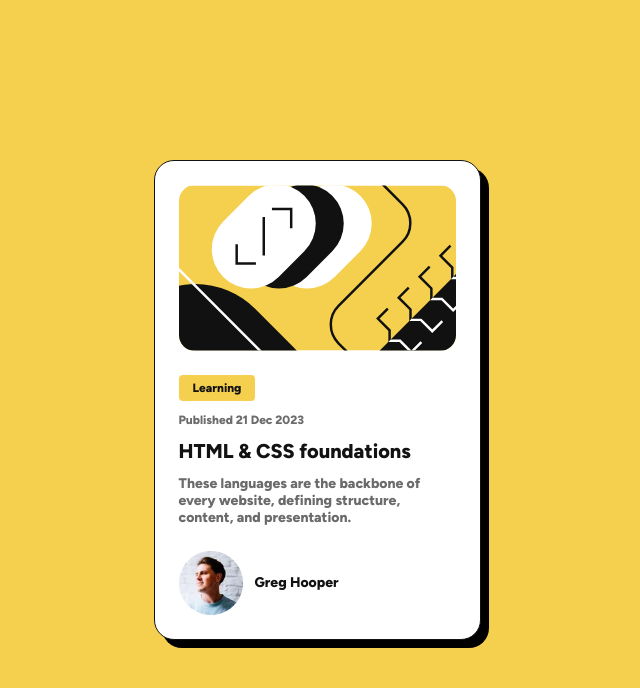
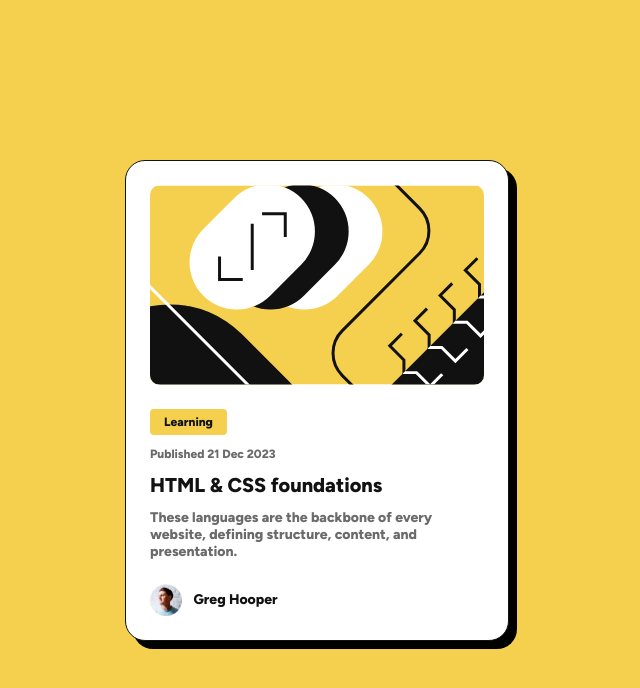
Before and after one commit to MUFTIATBAKARE/blog-preview, a plain HTML site: page index.html in a window 1280 px wide. Shown: the whole page, without its empty margins (323-963 px from the left). Drawn offline with Linux system fonts and the light colour scheme; files whose address does not match are found by name.

Commit message:
update: create a pixel perfect design

```diff
--- a/style.css
+++ b/style.css
@@ -19,7 +19,7 @@ body{
     display: flex;
     flex-direction: column;
     gap: 24px;
-    max-width: 327px;
+    max-width: 280px;
     height: fit-content;
     background-color: hsl(0, 0%, 100%);
     border: 1px solid hsl(0, 0%, 7%);
@@ -28,9 +28,9 @@ body{
     box-shadow: 8px 8px 0px 0px #000;
 }
 img{
-    max-width: 100%;
-    height: auto;
-    border-radius: 16px;
+    max-width: auto;
+    height: 200px;
+    border-radius: 10px;
 }
 .text-div{
     display: flex;
@@ -63,6 +63,10 @@ img{
     align-items: center;
     justify-content: flex-start;
 }
+.avatar-div img{
+   height: 32px;
+   weight: 32px;
+}
 h1, h2{
     font-weight: 800;
     font-size: 22px;
@@ -76,5 +80,11 @@ p{
 @media only screen and (min-width: 375px) {
     .container{
         padding: 24px;
+        max-width: 327px;
     }
 }
+@media only screen and (min-width: 768px) {
+    .container{
+        max-width: 384px;
+    }
+}
```
